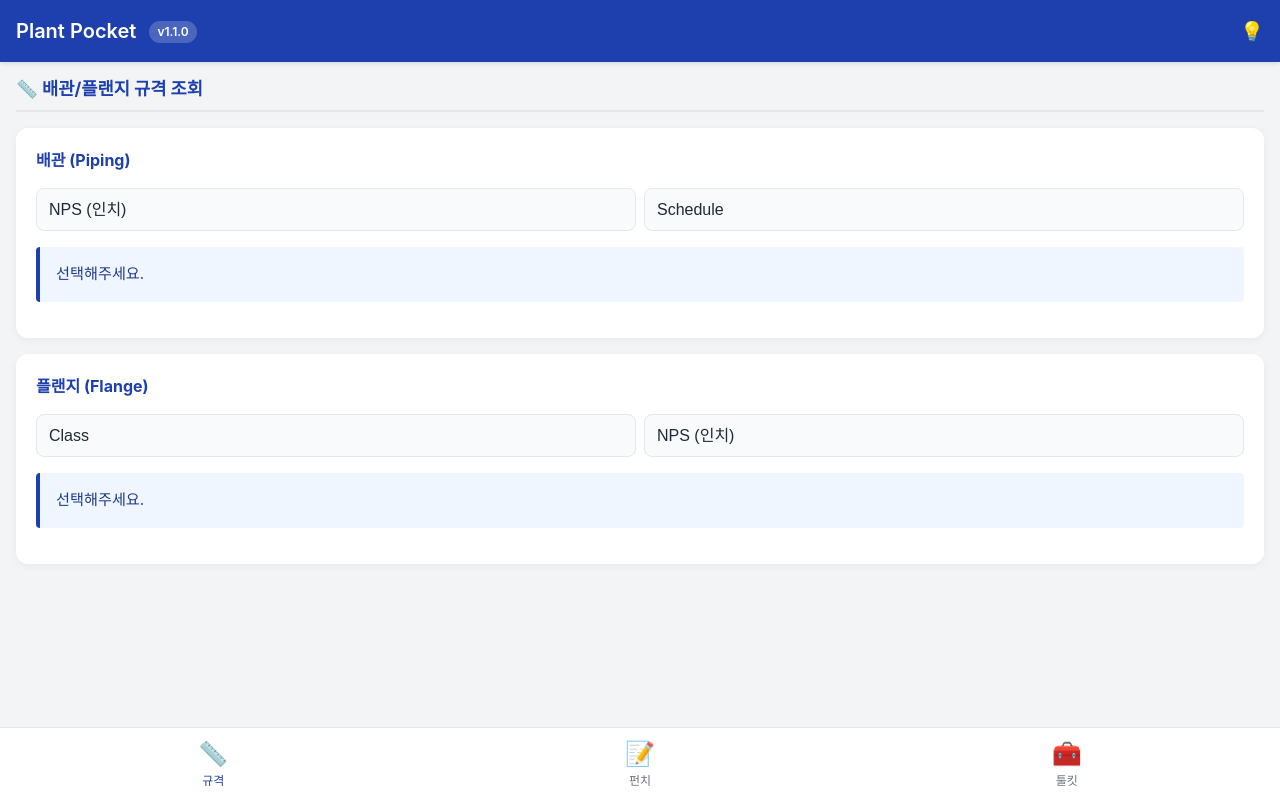
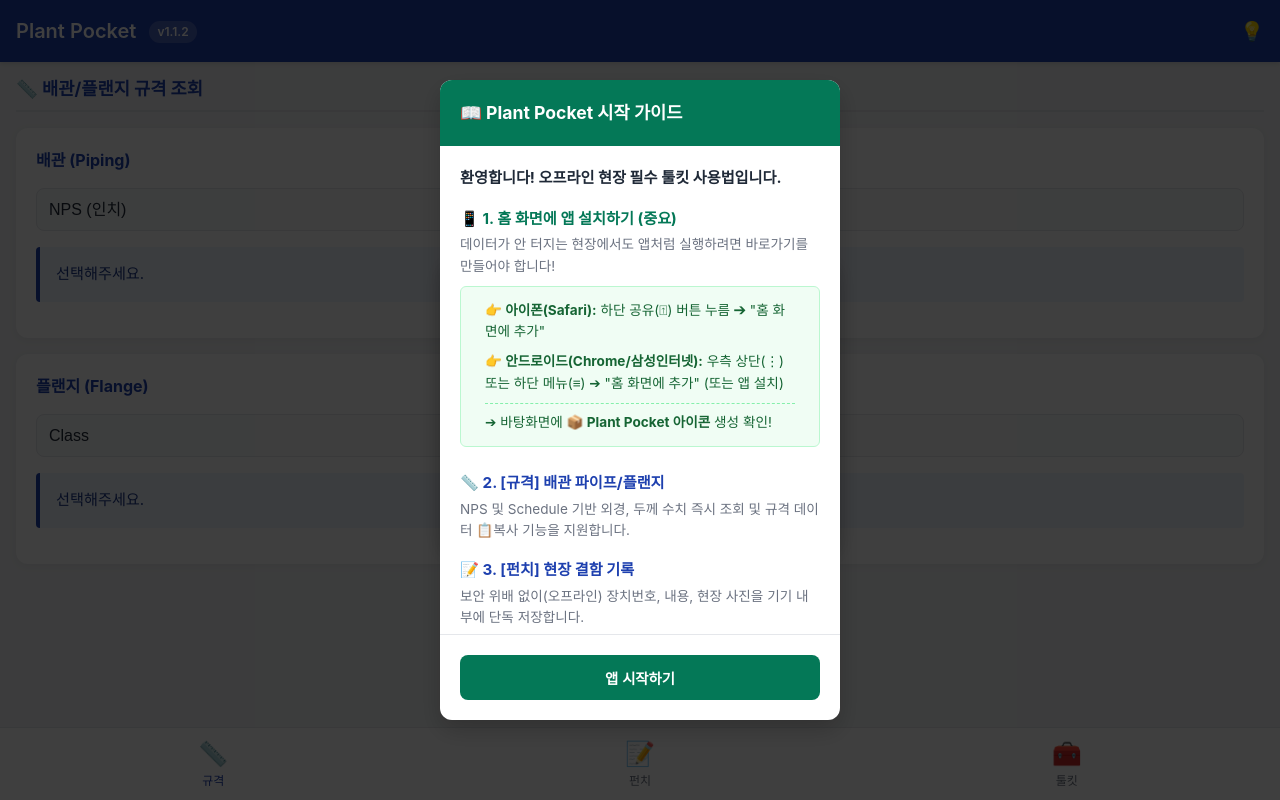
Before and after one commit to zoo30188-ctrl/plant-pocket, a website built with Vite: page index.html in a window 1280 px wide. Built offline with nearby package versions, Linux system fonts and the light colour scheme.

Commit message:
fix: restore missing main JS module tag that crashed tab functionality & bump v1.1.2

```diff
--- a/index.html
+++ b/index.html
@@ -260,8 +260,8 @@
           <button id="closeManualBtn" class="btn" style="background-color: #047857; color: white;">앱 시작하기</button>
         </div>
       </div>
-        navigator.serviceWorker.register('/sw.js');
-      }
-    </script>
+    </div>
+
+    <script type="module" src="/src/main.js"></script>
   </body>
 </html>
--- a/src/data/changelog.js
+++ b/src/data/changelog.js
@@ -2,9 +2,17 @@
  * Plant Pocket Patch Notes & Version History
  */
 
-export const CURRENT_VERSION = "v1.1.1";
+export const CURRENT_VERSION = "v1.1.2";
 
 export const CHANGELOGS = [
+  {
+    version: "v1.1.2",
+    date: "2026-04-06",
+    title: "🔧 긴급 핫픽스 (Hotfix)",
+    changes: [
+      "초기화 스크립트 연결 누락으로 인한 앱 터치 먹통 현상 긴급 롤백 처리"
+    ]
+  },
   {
     version: "v1.1.1",
     date: "2026-04-06",
```
